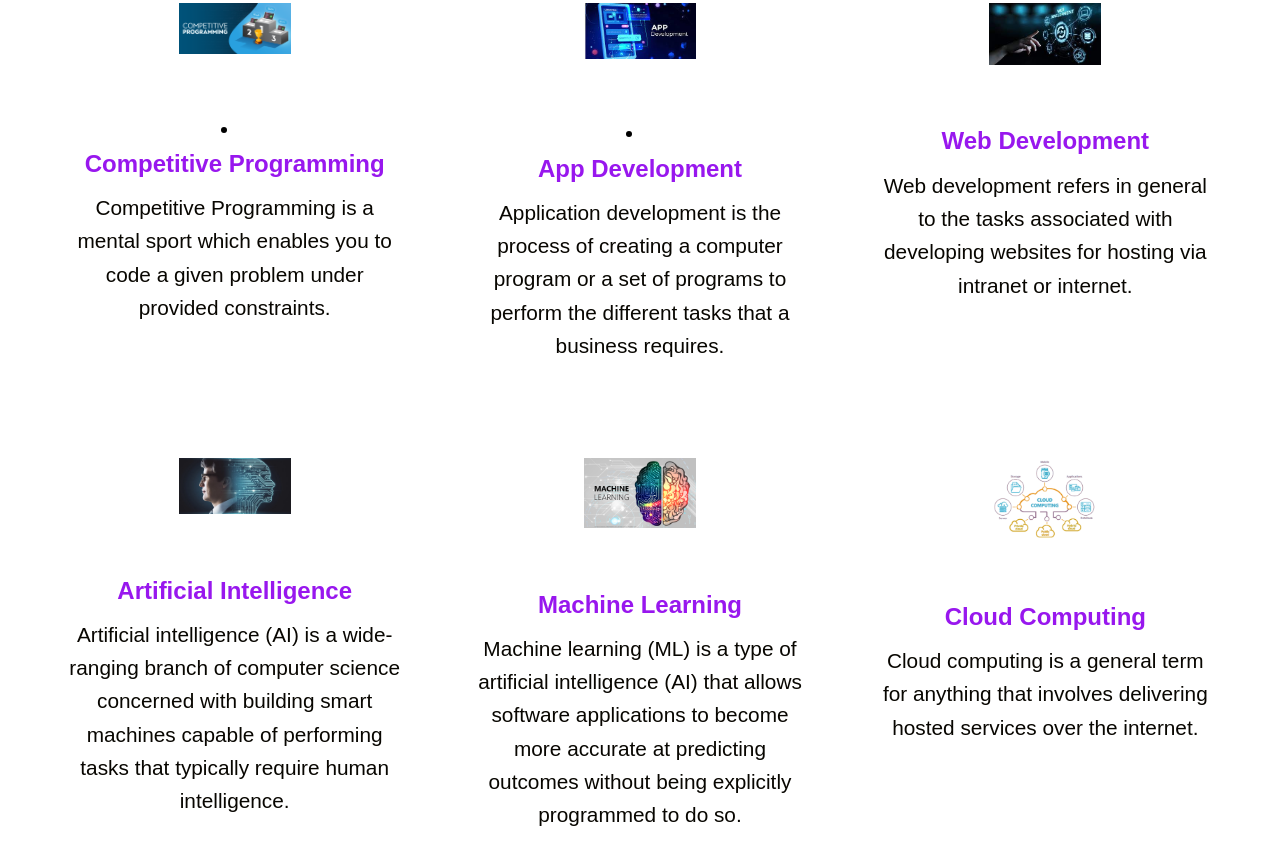
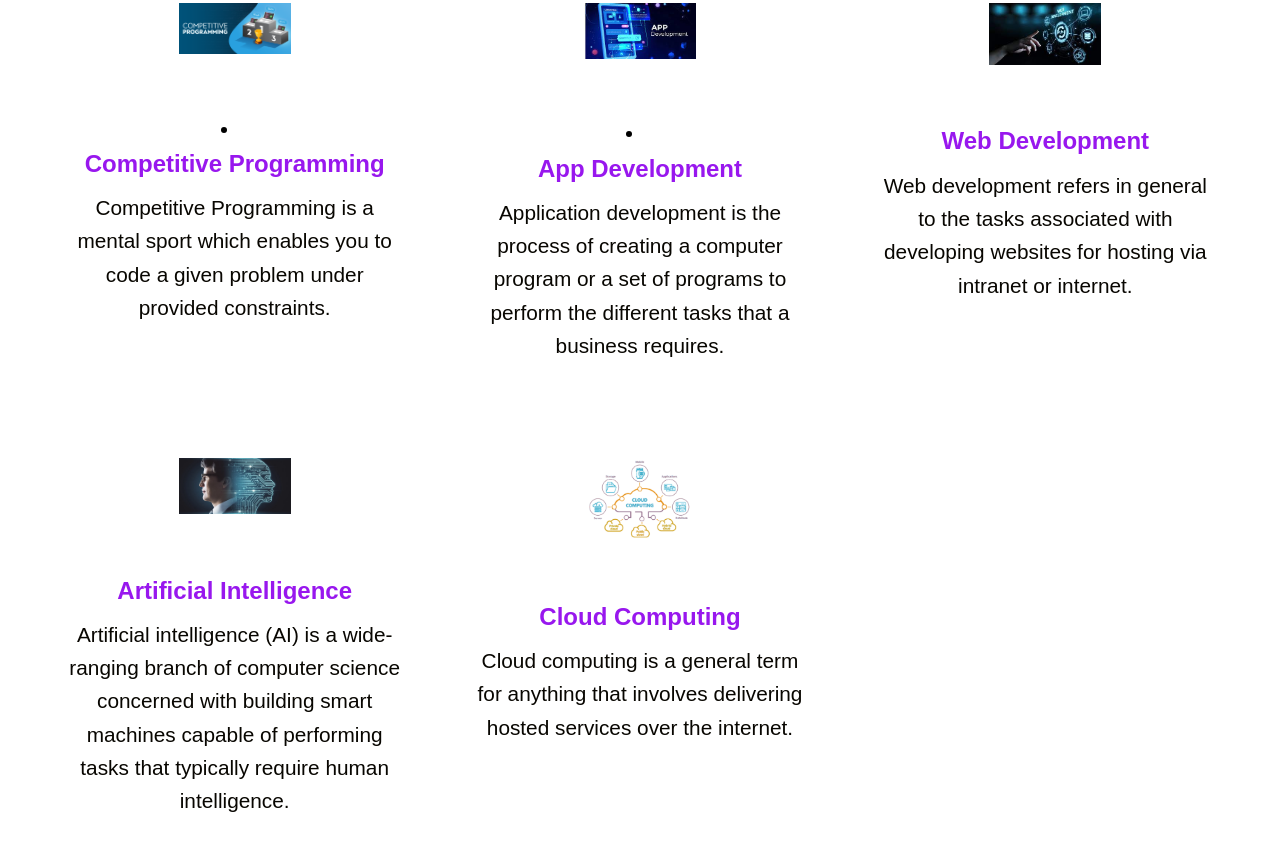
Before and after one commit to kirtiraj22/HACK_SVIT_TLE, a plain HTML site: page roadmap.html in a window 1280 px wide. Shown: the part 541-1405 px from the top of the page. Drawn offline with Linux system fonts and the light colour scheme.

Commit message:
Update roadmap.html

```diff
--- a/roadmap.html
+++ b/roadmap.html
@@ -88,8 +88,9 @@
           <div class="icon">
             <img src="images/web.jpg" alt="Image 3">
           </div>
-
+                <a href="roadmaps/web.html">
           <h3 class="heading-tertiary">Web Development</h3>
+                </a>
           <p>
             Web development refers in general to the tasks associated with developing websites for hosting via intranet or internet.
           </p>
@@ -99,30 +100,22 @@
           <div class="icon">
             <img src="images/ai.webp" alt="Image 4">
           </div>
-
+            <a href="roadmaps/ai.html">
           <h3 class="heading-tertiary">Artificial Intelligence</h3>
+            </a>
           <p>
               Artificial intelligence (AI) is a wide-ranging branch of computer science concerned with building smart machines capable of performing tasks that typically require human intelligence.
           </p>
         </div>
 
-        <div class="card">
-          <div class="icon">
-            <img src="images/ml.jpeg" alt="Image 5">
-          </div>
-
-          <h3 class="heading-tertiary">Machine Learning</h3>
-          <p>
-            Machine learning (ML) is a type of artificial intelligence (AI) that allows software applications to become more accurate at predicting outcomes without being explicitly programmed to do so.
-          </p>
-        </div>
 
         <div class="card">
           <div class="icon">
             <img src="images/cloud.png" alt="Image 6">
           </div>
-
+          <a href="roadmaps/cloud.html">
           <h3 class="heading-tertiary">Cloud Computing</h3>
+          </a>
           <p>
             Cloud computing is a general term for anything that involves delivering hosted services over the internet.
           </p>
```
